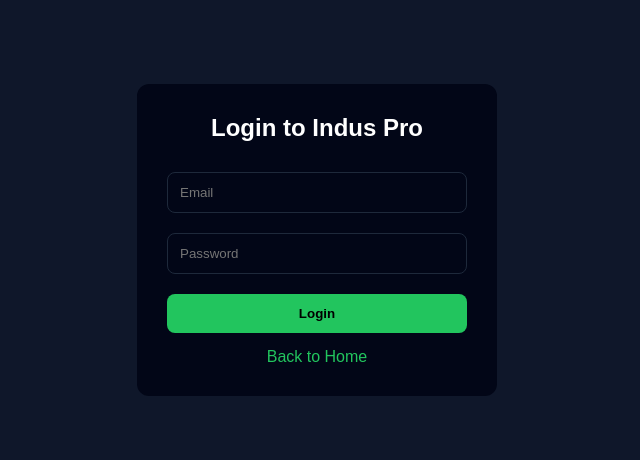
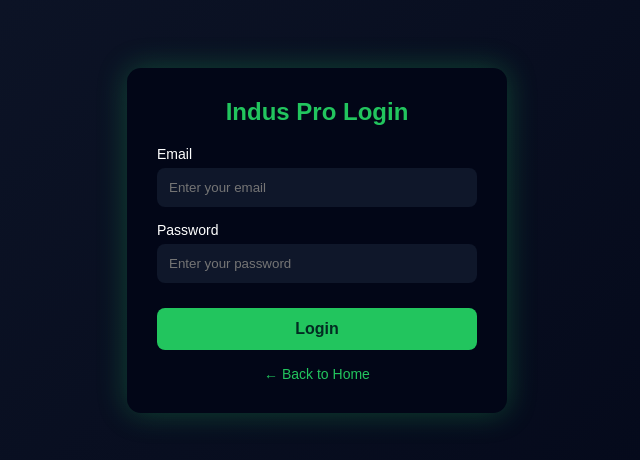
Before and after one commit to sujalaghera/induspro, a plain HTML site: page login.html in a window 1280 px wide. Shown: the part 160-620 px from the top of the page, without its empty margins (323-963 px from the left). Drawn offline with Linux system fonts and the light colour scheme.

Commit message:
Update login.html

```diff
--- a/login.html
+++ b/login.html
@@ -1,120 +1,134 @@
+
 <!DOCTYPE html>
 <html lang="en">
 <head>
-<meta charset="UTF-8">
-<title>Login | Indus Pro</title>
-<meta name="viewport" content="width=device-width, initial-scale=1.0">
+  <meta charset="UTF-8" />
+  <meta name="viewport" content="width=device-width, initial-scale=1.0" />
+  <title>Indus Pro | Login</title>
 
   <style>
-:root{
-  --bg:#0f172a;
-  --card:#020617;
-  --primary:#22c55e;
-  --text:#ffffff;
-  --muted:#94a3b8;
+    * {
+      margin: 0;
+      padding: 0;
+      box-sizing: border-box;
+      font-family: Arial, sans-serif;
     }
 
-*{
-  margin:0;
-  padding:0;
-  box-sizing:border-box;
-  font-family:Arial, sans-serif;
+    body {
+      height: 100vh;
+      background: linear-gradient(135deg, #0f172a, #020617);
+      display: flex;
+      align-items: center;
+      justify-content: center;
+      color: white;
     }
 
-body{
-  background:var(--bg);
-  color:var(--text);
-  display:flex;
-  justify-content:center;
-  align-items:center;
-  height:100vh;
+    .login-box {
+      width: 100%;
+      max-width: 380px;
+      background: #020617;
+      padding: 30px;
+      border-radius: 14px;
+      box-shadow: 0 0 30px rgba(34, 197, 94, 0.3);
+      animation: fadeUp 0.8s ease;
     }
 
-.box{
-  background:var(--card);
-  padding:30px;
-  width:100%;
-  max-width:360px;
-  border-radius:12px;
-  animation:fadeUp 1s ease;
+    h2 {
+      text-align: center;
+      margin-bottom: 20px;
+      color: #22c55e;
     }
 
-h2{
-  text-align:center;
-  margin-bottom:20px;
+    .input-group {
+      margin-bottom: 15px;
     }
 
-input{
-  width:100%;
-  padding:12px;
-  margin:10px 0;
-  border:none;
-  border-radius:8px;
-  background:#020617;
-  color:white;
-  border:1px solid #1e293b;
+    .input-group label {
+      display: block;
+      margin-bottom: 6px;
+      font-size: 14px;
     }
 
-input:focus{
-  outline:none;
-  border-color:var(--primary);
+    .input-group input {
+      width: 100%;
+      padding: 12px;
+      border-radius: 8px;
+      border: none;
+      outline: none;
+      background: #0f172a;
+      color: white;
     }
 
-button{
-  width:100%;
-  padding:12px;
-  background:var(--primary);
-  color:#000;
-  border:none;
-  border-radius:8px;
-  font-weight:700;
-  cursor:pointer;
-  margin-top:10px;
+    .login-btn {
+      width: 100%;
+      padding: 12px;
+      border: none;
+      border-radius: 8px;
+      background: #22c55e;
+      color: #022c22;
+      font-size: 16px;
+      font-weight: bold;
+      cursor: pointer;
+      transition: 0.3s;
+      margin-top: 10px;
     }
 
-button:hover{
-  opacity:0.9;
+    .login-btn:hover {
+      background: #16a34a;
     }
 
-a{
-  color:var(--primary);
-  text-decoration:none;
-  display:block;
-  text-align:center;
-  margin-top:15px;
+    .back-home {
+      text-align: center;
+      margin-top: 15px;
     }
 
-@keyframes fadeUp{
-  from{opacity:0; transform:translateY(20px);}
-  to{opacity:1; transform:translateY(0);}
+    .back-home a {
+      color: #22c55e;
+      text-decoration: none;
+      font-size: 14px;
+    }
+
+    @keyframes fadeUp {
+      from {
+        opacity: 0;
+        transform: translateY(30px);
+      }
+      to {
+        opacity: 1;
+        transform: translateY(0);
+      }
     }
   </style>
 </head>
-
 <body>
 
-<div class="box">
-  <h2>Login to Indus Pro</h2>
+  <div class="login-box">
+    <h2>Indus Pro Login</h2>
 
-  <input type="email" id="email" placeholder="Email">
-  <input type="password" id="password" placeholder="Password">
+    <div class="input-group">
+      <label>Email</label>
+      <input type="email" placeholder="Enter your email" />
+    </div>
 
-  <button onclick="login()">Login</button>
+    <div class="input-group">
+      <label>Password</label>
+      <input type="password" placeholder="Enter your password" />
+    </div>
 
-  <a href="index.html">Back to Home</a>
+    <button class="login-btn" onclick="login()">Login</button>
+
+    <div class="back-home">
+      <a href="index.html">← Back to Home</a>
     </div>
+  </div>
+
   <script>
-function login(){
-  const email = document.getElementById("email").value;
-  const password = document.getElementById("password").value;
-
-  if(email === "admin@induspro.com" && password === "123456"){
-    alert("Login successful");
+    function login() {
+      // demo login (no backend)
+      localStorage.setItem("loggedIn", "true");
       window.location.href = "dashboard.html";
-  } else {
-    alert("Wrong email or password");
-  }
     }
   </script>
+
 </body>
 </html>
```
Lines whose indentation alone changed are shown as unchanged.
